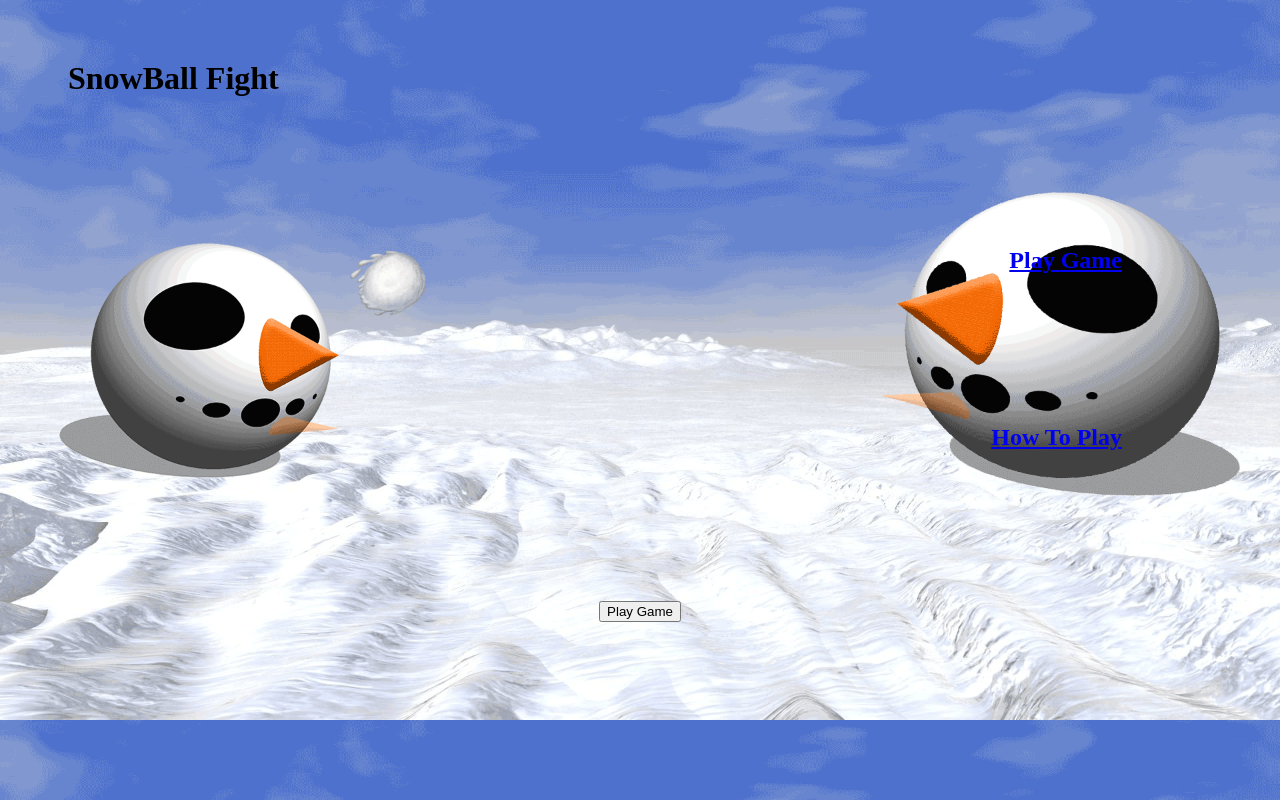
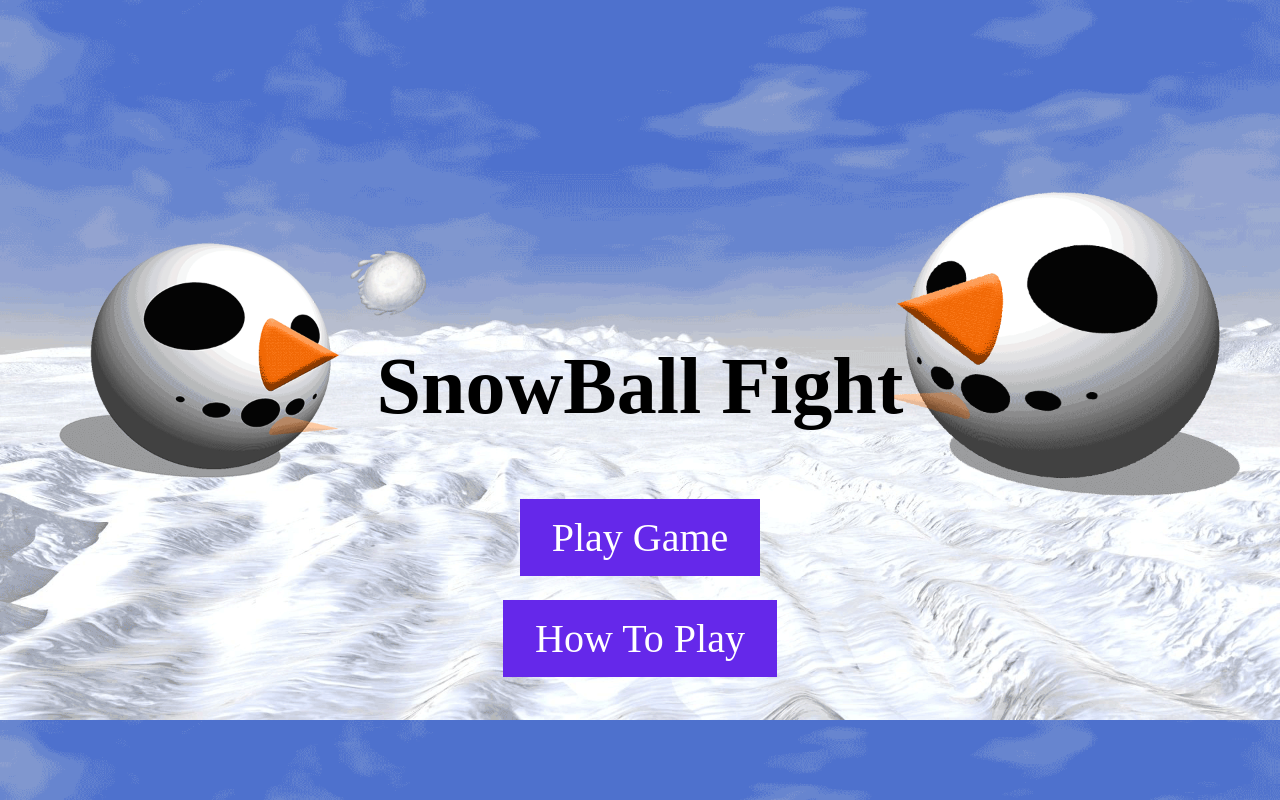
Before and after one commit to Anisha7/SnowBallFight, a plain HTML site: page Website/index.html in a window 1280 px wide. Drawn offline with Linux system fonts and the light colour scheme.

Commit message:
Home Page Completed

```diff
--- a/Website/index.html
+++ b/Website/index.html
@@ -18,12 +18,16 @@
        </div>
         <h1 class="name"> SnowBall Fight </h1>
 
-        <h2> <a href="game.html"> Play Game </a></h2>
-        <h2> <a href="rules.html">How To Play </a> </h2>
+
 
         <div class = "buttons">
-            <button> Play Game </button>
+            <p> <a href="game.html" class="button">Play Game</a></p>
+            <p> <a href="rules.html" class = "button"> How To Play </a> </p>
         </div>
+
+
+
+
 
 
     </body>
--- a/Website/styles.css
+++ b/Website/styles.css
@@ -2,6 +2,10 @@
 h1 {
 
     margin: 60px;
+    color: black;
+    text-align: center;
+    margin-top: 27%;
+    font-size: 80px;
 }
 
 h2 {
@@ -13,8 +17,26 @@ h2 {
 body {
     background: url(snowman.gif);
     background-size: 100%;
+
 }
 
 .buttons{
     text-align: center;
+    margin-top: 5%;
 }
+
+.button {
+
+    /*background-color: #4CAF50;*/
+    background-color: #6528EA;
+    border: none;
+    color: white;
+    padding: 15px 32px;
+    text-align: center;
+    text-decoration: none;
+    display: inline-block;
+    font-size: 40px;
+    margin: 4px 2px;
+    cursor: pointer;
+
+}
```
Also changed, not shown: Website/game.html (+1 -1 lines), Website/game.css (added), 1 other file.
